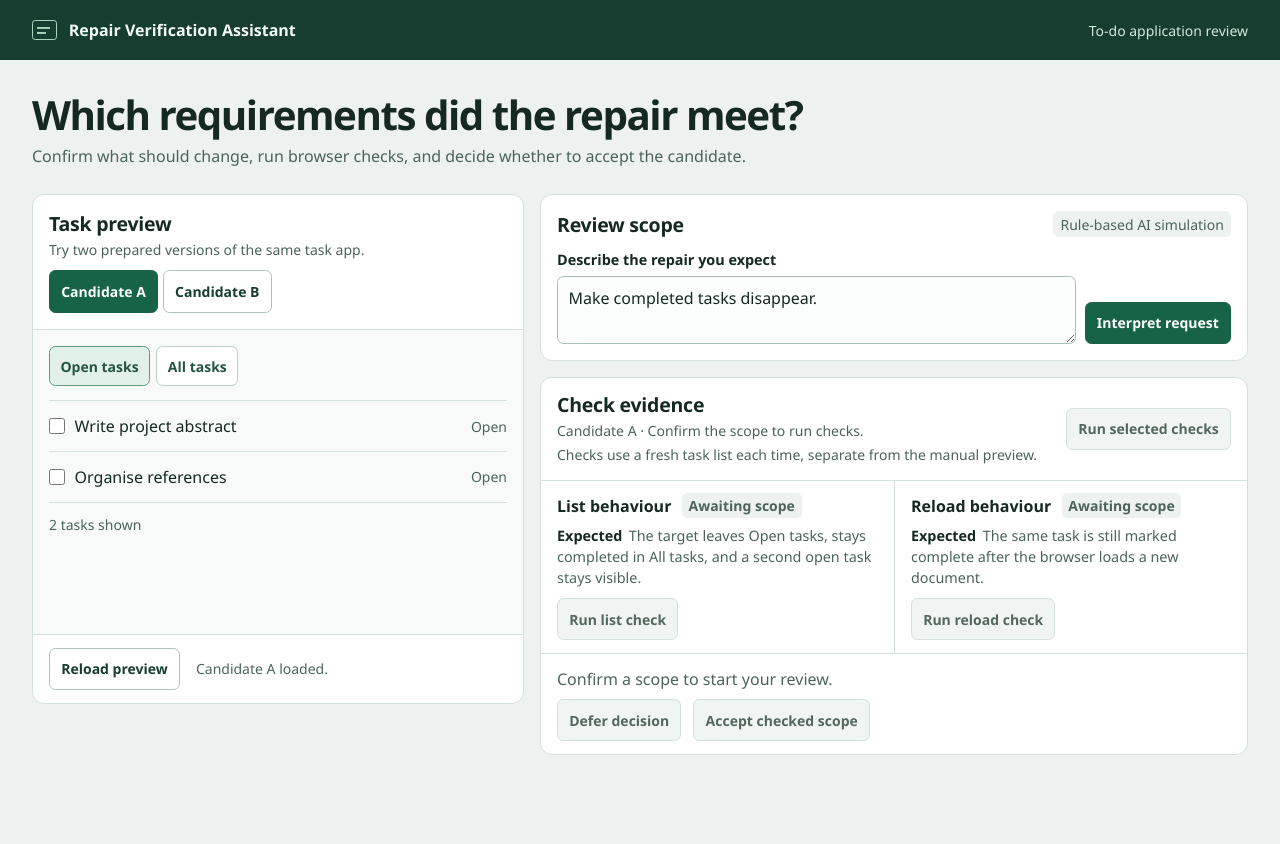
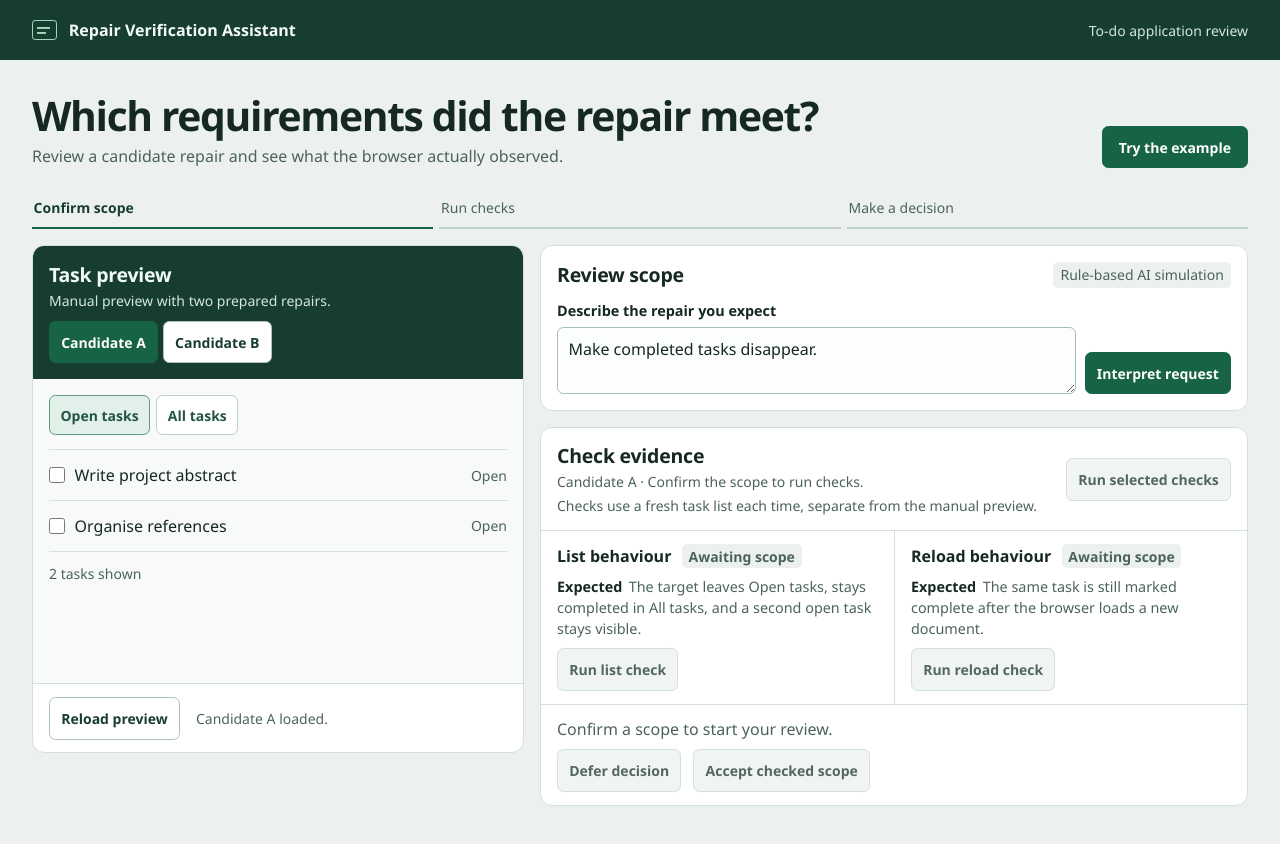
Before and after one commit to starcoke1/repair-verification-assistant, a website with bundled scripts: page web/index.html in a window 1280 px wide. Before the commit the page ends 803 px from the top, so only its background shows below. Built offline with nearby package versions, Linux system fonts and the light colour scheme.

Commit message:
Stage 02: Guide reviewers and surface check results

```diff
--- a/web/index.html
+++ b/web/index.html
@@ -17,16 +17,24 @@
   </header>
   <main class="shell">
     <div class="intro">
-      <h1>Which requirements did the repair meet?</h1>
-      <p>Confirm what should change, run browser checks, and decide whether to accept the candidate.</p>
+      <div>
+        <h1>Which requirements did the repair meet?</h1>
+        <p>Review a candidate repair and see what the browser actually observed.</p>
+      </div>
+      <button type="button" id="try-example" class="button-accent">Try the example</button>
     </div>
+    <ol class="review-progress" aria-label="Review progress">
+      <li data-review-step="scope" aria-current="step">Confirm scope</li>
+      <li data-review-step="checks">Run checks</li>
+      <li data-review-step="decision">Make a decision</li>
+    </ol>
 
     <div class="workbench">
       <section class="preview-panel" aria-labelledby="preview-title">
         <div class="preview-header">
           <div>
             <h2 id="preview-title">Task preview</h2>
-            <p>Try two prepared versions of the same task app.</p>
+            <p>Manual preview with two prepared repairs.</p>
           </div>
           <div class="candidate-control" role="group" aria-label="Repair candidate">
             <button type="button" data-candidate="A" aria-pressed="true">Candidate A</button>
@@ -59,7 +67,8 @@
             <fieldset id="scope-options">
               <legend>Checks to include</legend>
               <label><input type="checkbox" value="filter"> Hide completed tasks in the open list</label>
-              <label><input type="checkbox" value="reload"> Keep completion after a reload</label>
+              <label><input type="checkbox" value="reload" aria-describedby="reload-help"> Keep completion after a reload</label>
+              <p id="reload-help">A completed task should still be marked complete when the page loads again.</p>
             </fieldset>
             <div class="scope-actions">
               <button type="button" id="confirm-scope" class="button-accent">Confirm scope</button>
@@ -78,6 +87,7 @@
             </div>
             <button type="button" id="run-selected" disabled>Run selected checks</button>
           </header>
+          <p id="check-summary" class="check-summary" role="status" hidden></p>
           <div class="check-list">
             <article data-check="filter" aria-labelledby="filter-heading">
               <div class="check-heading">
--- a/web/workbench.css
+++ b/web/workbench.css
@@ -1,6 +1,6 @@
 :root {
   color-scheme: light;
-  --canvas: #edf2f0;
+  --canvas: #ecf1ef;
   --surface: #ffffff;
   --ink: #152821;
   --muted: #4b635a;
@@ -44,11 +44,36 @@ h1, h2, h3, p { margin: 0; }
 }
 .header-note { font-size: .875rem; color: #d2e8db; }
 .shell { padding-block: 2rem 3rem; }
-.intro { display: grid; gap: .4rem; margin-block-end: 1.65rem; }
-h1 { font-size: clamp(1.95rem, 3.15vw, 3rem); line-height: 1.13; font-weight: 660; letter-spacing: -.037em; }
+.intro {
+  display: flex;
+  flex-wrap: wrap;
+  align-items: flex-end;
+  justify-content: space-between;
+  gap: 1rem 2rem;
+  margin-block-end: 1.35rem;
+}
+.intro p { margin-block-start: .4rem; max-width: 62ch; }
+.intro button { padding-inline: 1rem; }
+h1 { font-size: 2.55rem; line-height: 1.13; font-weight: 660; letter-spacing: -.033em; text-wrap: balance; }
 h2 { font-size: 1.22rem; line-height: 1.3; letter-spacing: -.012em; }
 h3 { font-size: 1rem; }
 .intro p, .preview-header p, #evidence-context { color: var(--muted); }
+.review-progress {
+  display: grid;
+  grid-template-columns: repeat(3, minmax(0, 1fr));
+  gap: .4rem;
+  list-style: none;
+  margin: 0 0 1rem;
+  padding: 0;
+}
+.review-progress li {
+  padding: .44rem .1rem .55rem;
+  border-block-end: 2px solid #c1d0c9;
+  color: var(--muted);
+  font-size: .875rem;
+}
+.review-progress li[aria-current="step"] { color: var(--pine); border-color: var(--accent); font-weight: 700; }
+.review-progress .step-done { border-color: #61a687; }
 .workbench {
   display: grid;
   grid-template-columns: minmax(20rem, .82fr) minmax(0, 1.18fr);
@@ -69,7 +94,8 @@ h3 { font-size: 1rem; }
   flex-wrap: wrap;
   gap: .65rem 1rem;
 }
-.preview-header { padding: 1rem; border-block-end: 1px solid var(--line); }
+.preview-header { padding: 1rem; color: #f1faf5; background: var(--pine); }
+.preview-header p { color: #d4e7dc; }
 .preview-header p, #evidence-context, #preview-message, #scope-message, .check-note { font-size: .875rem; }
 .preview-header p, #evidence-context { margin-top: .15rem; }
 .candidate-control { display: flex; flex-wrap: wrap; gap: .3rem; }
@@ -131,7 +157,7 @@ textarea {
 .suggestion {
   margin-block-start: .85rem;
   padding: .75rem .85rem;
-  border-inline-start: 3px solid var(--accent);
+  border-radius: .45rem;
   background: #f3f8f5;
 }
 #question { font-weight: 640; }
@@ -140,12 +166,21 @@ textarea {
 fieldset { min-width: 0; border: 0; margin: .55rem 0 .7rem; padding: 0; }
 legend { padding: 0; font-weight: 650; margin-block-end: .15rem; }
 fieldset label { display: flex; gap: .55rem; align-items: baseline; width: fit-content; min-height: 1.8rem; }
+#reload-help { margin-inline-start: 1.55rem; color: var(--muted); font-size: .875rem; }
 input[type="checkbox"] { flex: 0 0 auto; margin: 0; width: 1rem; height: 1rem; accent-color: var(--accent); }
 .scope-actions, .decision-actions { display: flex; align-items: center; gap: .5rem .75rem; flex-wrap: wrap; }
 #scope-message { color: var(--muted); }
 
 .evidence-heading { padding: .9rem 1rem; }
 .check-note { color: var(--muted); margin-block-start: .2rem; }
+.check-summary {
+  padding: .46rem 1rem;
+  border-block-start: 1px solid var(--line);
+  background: #f3f8f5;
+  color: var(--pine);
+  font-size: .875rem;
+  font-weight: 650;
+}
 .check-list { display: grid; grid-template-columns: repeat(2, minmax(0, 1fr)); border-block: 1px solid var(--line); }
 [data-check] { min-width: 0; display: grid; align-content: start; align-items: start; gap: .55rem; padding: .8rem 1rem; }
 [data-check] + [data-check] { border-inline-start: 1px solid var(--line); }
@@ -169,6 +204,7 @@ input[type="checkbox"] { flex: 0 0 auto; margin: 0; width: 1rem; height: 1rem; a
 }
 @media (max-width: 33rem) {
   .shell { padding-block-start: 1.4rem; }
+  h1 { font-size: 1.9rem; }
   .header-note { display: none; }
   .check-list { grid-template-columns: minmax(0, 1fr); }
   [data-check] + [data-check] { border-inline-start: 0; border-block-start: 1px solid var(--line); }
--- a/web/workbench.mjs
+++ b/web/workbench.mjs
@@ -9,6 +9,7 @@ const suggestion = byId("suggestion");
 const scopeInputs = Array.from(byId("scope-options").querySelectorAll("input"));
 const candidateButtons = Array.from(document.querySelectorAll("button[data-candidate]"));
 const rows = Array.from(document.querySelectorAll("[data-check]"));
+const steps = Array.from(document.querySelectorAll("[data-review-step]"));
 const preview = new BrowserPreview(byId("preview-frame"));
 const evaluators = { filter: checkFilter, reload: checkReload };
 const resultLabels = { passed: "Passed", failed: "Failed", error: "Check error" };
@@ -53,6 +54,31 @@ function decisionText() {
 function render() {
   const confirmed = review.selected.length > 0;
   const locked = running || changingPreview;
+  const results = review.selected.map((id) => review.results[id]?.status);
+  const settled = confirmed && results.every(Boolean);
+  const stage = !confirmed ? "scope" : running || !settled ? "checks" : "decision";
+  let previous = true;
+  for (const step of steps) {
+    const current = step.dataset.reviewStep === stage;
+    if (current) {
+      step.setAttribute("aria-current", "step");
+      previous = false;
+    } else {
+      step.removeAttribute("aria-current");
+    }
+    step.classList.toggle("step-done", previous || (current && review.decision === "accepted"));
+  }
+  const summary = byId("check-summary");
+  const counts = [
+    ["passed", "passed"], ["failed", "failed"], ["error", "could not run"], [undefined, "not run"]
+  ].map(([status, label]) => {
+    const count = results.filter((result) => result === status).length;
+    return count ? count + " " + label : null;
+  }).filter(Boolean);
+  const summaryText = counts.join(" · ");
+  if (summary.textContent !== summaryText) summary.textContent = summaryText;
+  summary.hidden = !confirmed;
+  byId("try-example").disabled = locked;
   suggestion.hidden = interpretation === null;
   byId("question").hidden = confirmed || !interpretation?.question;
   byId("interpret").disabled = locked;
@@ -110,6 +136,16 @@ byId("request-form").addEventListener("submit", (event) => {
   showList(byId("reasons"), interpretation.reasons);
   for (const input of scopeInputs) input.checked = interpretation.suggested.includes(input.value);
   render();
+});
+
+byId("try-example").addEventListener("click", async () => {
+  request.value = "Hide completed tasks from the open list. Keep completion after a reload.";
+  if (review.candidate !== "A") {
+    review = nextCandidate(review, "A");
+    await loadCandidate("A");
+  }
+  byId("request-form").requestSubmit();
+  byId("confirm-scope").focus();
 });
 
 request.addEventListener("input", () => {
```
Also changed, not shown: docs/walkthrough.md (+3 -1 lines), tests/browser.test.mjs (+19 -0 lines), README.md, docs/evidence/candidate-a-failed.png, docs/evidence/candidate-b-accepted.png, docs/evidence/guided-start.png (added), docs/evidence/scope-correction.png, docs/evidence/scope-list-only-accepted.png.
